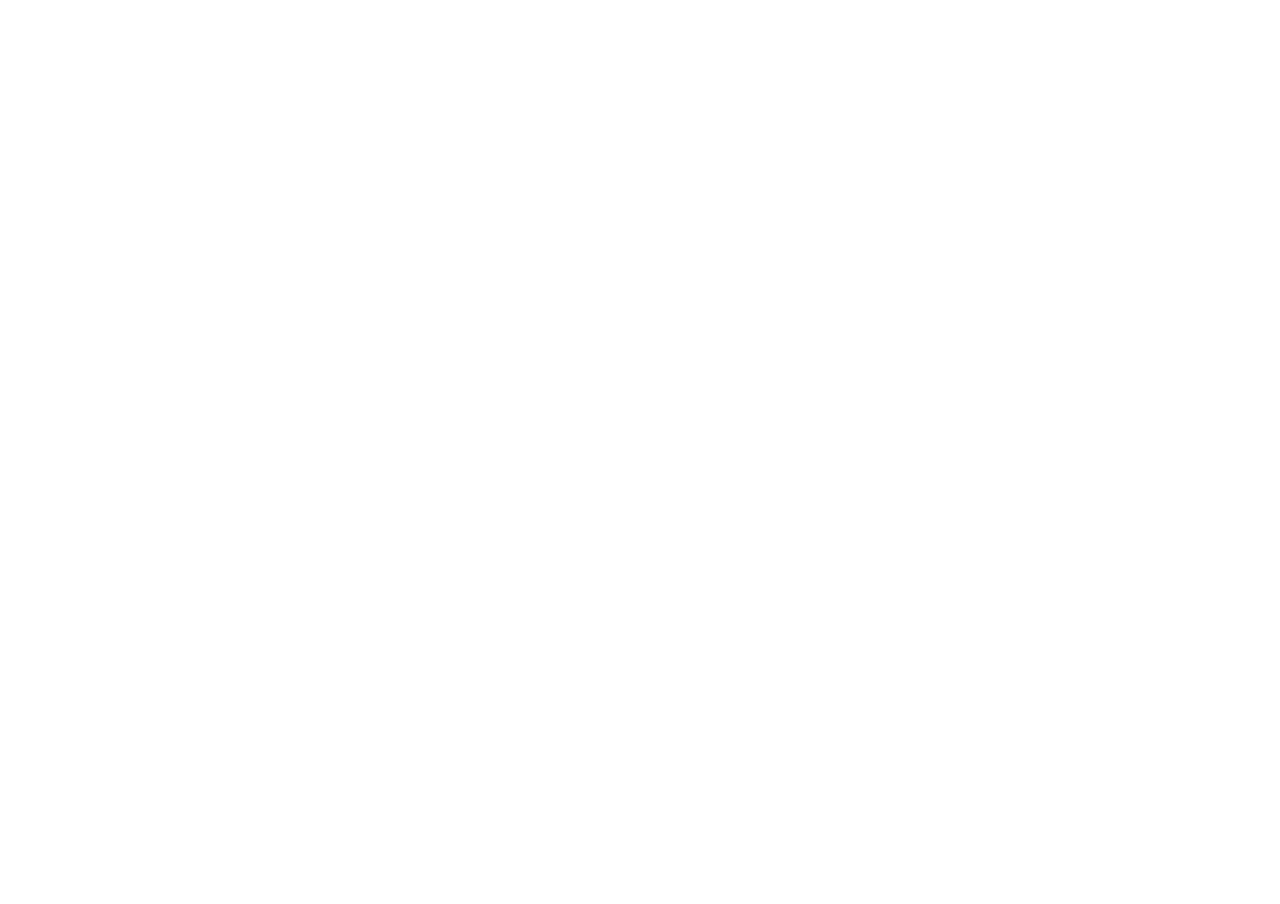
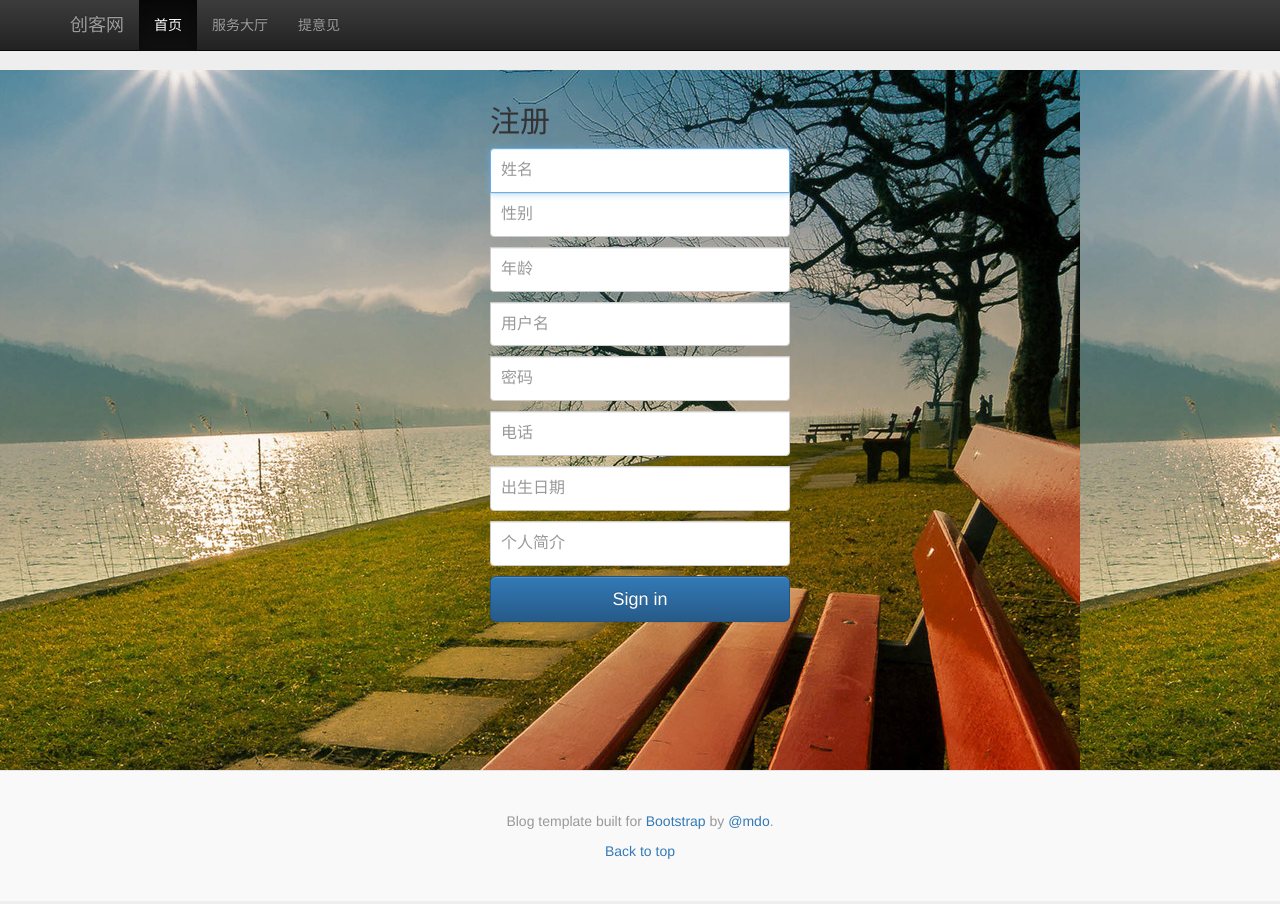
Before and after one commit to DQing/AlliceTeam, a plain HTML site: page html/resign.html in a window 1280 px wide. Before the commit the page ends 800 px from the top, so only its background shows below. Drawn offline with Linux system fonts and the light colour scheme.

Commit message:
resign page

```diff
--- /dev/null
+++ b/css/jiaoyi.css
@@ -0,0 +1,17 @@
+body{
+    background-color: rgba(249, 255, 237, 0.98);
+}
+/*.container-fluid{*/
+    /*background-color: #c7c5c5;*/
+/*}*/
+.marketing .col-lg-4 {
+    margin-bottom: 20px;
+    text-align: center;
+}
+.marketing h2 {
+    font-weight: normal;
+}
+.marketing .col-lg-4 p {
+    margin-right: 10px;
+    margin-left: 10px;
+}
--- /dev/null
+++ b/css/resign.css
@@ -0,0 +1,67 @@
+body {
+    padding-top: 70px;
+    padding-bottom: 30px;
+    background-color: #eee;
+}
+.content{
+    background-image: url("../image/8.jpg");
+}
+.theme-dropdown .dropdown-menu {
+    position: static;
+    display: block;
+    margin-bottom: 20px;
+}
+
+.theme-showcase > p > .btn {
+    margin: 5px 0;
+}
+
+.theme-showcase .navbar .container {
+    width: auto;
+}
+
+.form-signin {
+    max-width: 330px;
+    padding: 15px;
+    margin: 0 auto;
+    height: 700px;
+}
+.form-signin .form-signin-heading,
+.form-signin .checkbox {
+    margin-bottom: 10px;
+}
+.form-signin .checkbox {
+    font-weight: normal;
+}
+.form-signin .form-control {
+    position: relative;
+    height: auto;
+    -webkit-box-sizing: border-box;
+    -moz-box-sizing: border-box;
+    box-sizing: border-box;
+    padding: 10px;
+    font-size: 16px;
+}
+.form-signin .form-control:focus {
+    z-index: 2;
+}
+.form-signin input[type="email"] {
+    margin-bottom: -1px;
+    border-bottom-right-radius: 0;
+    border-bottom-left-radius: 0;
+}
+.form-signin input[type="password"] {
+    margin-bottom: 10px;
+    border-top-left-radius: 0;
+    border-top-right-radius: 0;
+}
+.blog-footer {
+    padding: 40px 0;
+    color: #999;
+    text-align: center;
+    background-color: #f9f9f9;
+    border-top: 1px solid #e5e5e5;
+}
+.blog-footer p:last-child {
+    margin-bottom: 0;
+}
--- a/html/resign.html
+++ b/html/resign.html
@@ -1,10 +1,71 @@
 <!DOCTYPE html>
-<html lang="en">
+<html lang="zh-CN">
 <head>
-    <meta charset="UTF-8">
-    <title>Title</title>
+    <meta charset="utf-8">
+    <meta http-equiv="X-UA-Compatible" content="IE=edge">
+    <meta name="viewport" content="width=device-width, initial-scale=1">
+    <title>注册</title>
+
+    <link href="../css/bootstrap.min.css" rel="stylesheet">
+    <link href="../css/bootstrap-theme.min.css" rel="stylesheet">
+    <link href="../css/resign.css" rel="stylesheet">
 </head>
 <body>
 
+<!-- Fixed navbar -->
+<nav class="navbar navbar-inverse navbar-fixed-top">
+    <div class="container">
+        <div class="navbar-header">
+            <button type="button" class="navbar-toggle collapsed" data-toggle="collapse" data-target="#navbar"
+                    aria-expanded="false" aria-controls="navbar">
+                <span class="sr-only">Toggle navigation</span>
+                <span class="icon-bar"></span>
+                <span class="icon-bar"></span>
+                <span class="icon-bar"></span>
+            </button>
+            <a class="navbar-brand" href="#">创客网</a>
+        </div>
+        <div id="navbar" class="navbar-collapse collapse">
+            <ul class="nav navbar-nav">
+                <li class="active"><a href="#">首页</a></li>
+                <li><a href="#about">服务大厅</a></li>
+                <li><a href="#contact">提意见</a></li>
+            </ul>
+        </div><!--/.nav-collapse -->
+    </div>
+</nav>
+<div class="container-fluid content">
+
+    <form class="form-signin">
+        <h2 class="form-signin-heading">注册</h2>
+        <label for="inputUsername" class="sr-only">usename</label>
+        <input type="email" id="inputUsername" class="form-control" placeholder="姓名" required autofocus>
+        <label for="inputSex" class="sr-only">sex</label>
+        <input type="password" id="inputSex" class="form-control" placeholder="性别" required>
+        <label for="inputAge" class="sr-only">sex</label>
+        <input type="password" id="inputAge" class="form-control" placeholder="年龄" required>
+        <label for="inputName" class="sr-only">name</label>
+        <input type="password" id="inputName" class="form-control" placeholder="用户名" required>
+        <label for="inputPassword" class="sr-only">password</label>
+        <input type="password" id="inputPassword" class="form-control" placeholder="密码" required>
+        <label for="inputTell" class="sr-only">sex</label>
+        <input type="password" id="inputTell" class="form-control" placeholder="电话" required>
+        <label for="inputBirthday" class="sr-only">sex</label>
+        <input type="password" id="inputBirthday" class="form-control" placeholder="出生日期" required>
+        <label for="inputProfile" class="sr-only">sex</label>
+        <input type="password" id="inputProfile" class="form-control" placeholder="个人简介" required>
+        <button class="btn btn-lg btn-primary btn-block" type="submit">Sign in</button>
+    </form>
+
+</div> <!-- /container -->
+<footer class="blog-footer">
+    <p>Blog template built for <a href="http://getbootstrap.com">Bootstrap</a> by <a href="https://twitter.com/mdo">@mdo</a>.</p>
+    <p>
+        <a href="#">Back to top</a>
+    </p>
+</footer>
+
+<script src="../js/jquery.min.js"></script>
+<script src="../js/bootstrap.min.js"></script>
 </body>
 </html>
```
Also changed, not shown: html/jiaoyi.html (added, +113 -0 lines).
